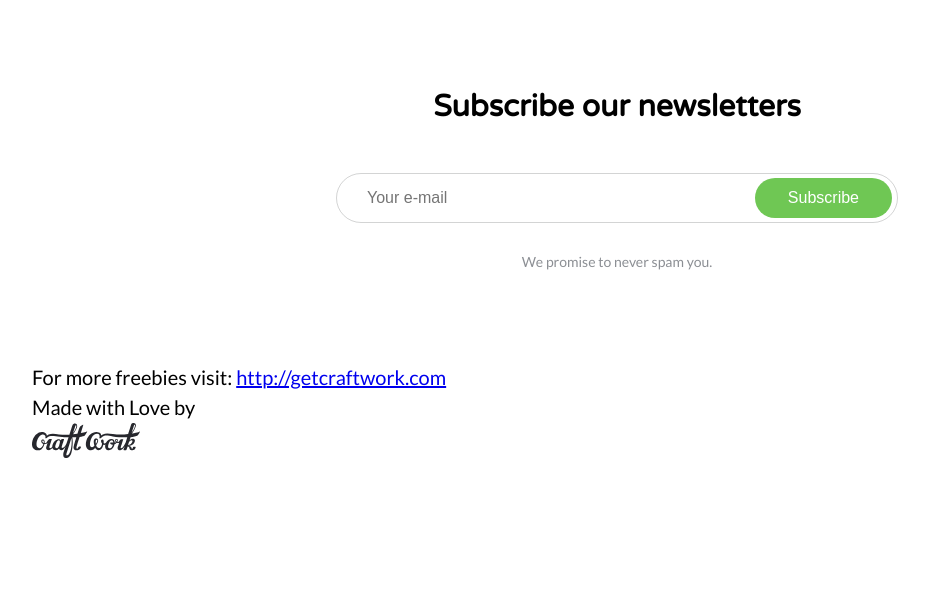
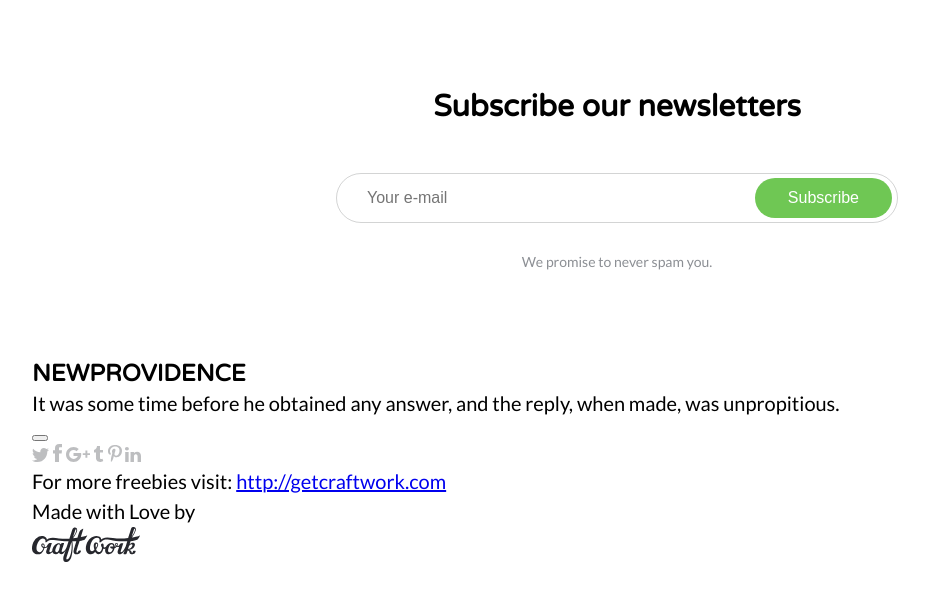
Before and after one commit to Stolyar100/NewProvidence-learning, a plain HTML site: page index.html in a window 1280 px wide. Shown: the whole page, without its empty margins (23-952 px from the left). Drawn offline with Linux system fonts and the light colour scheme.

Commit message:
added footer's left column markup

```diff
--- a/index.html
+++ b/index.html
@@ -65,7 +65,29 @@
 		<div class="container">
 			<div class="footer__container">
 				<div class="footer__top-row">
+					<div class="footer__providence-block">
+						<h3 class="footer__providence-logo">
+							<span class="footer__providence-logo--bold">NEW</span>PROVIDENCE
+						</h3>
+						<p class="footer__providence-description">
+							It was some time before he obtained any answer,
+							and the reply, when made, was unpropitious.
+						</p>
+						<button class="footer__download">
 
+						</button>
+						<div class="footer__social-networks">
+							<img src="img/twitter-icon.svg" alt="Twitter icon">
+							<img src="img/facebook-icon.svg" alt="Facebook icon">
+							<img src="img/google-icon.svg" alt="Google+ icon">
+							<img src="img/tumbler-icon.svg" alt="Tumbler icon">
+							<img src="img/pinterest-icon.svg" alt="Pinterest icon">
+							<img src="img/linked-in-icon.svg" alt="LinkedIn icon">
+						</div>
+					</div>
+					<div class="footer__about-block">
+
+					</div>
 				</div>
 				<div class="footer__bottom-row">
 					<p class="footer__freebie">
```
